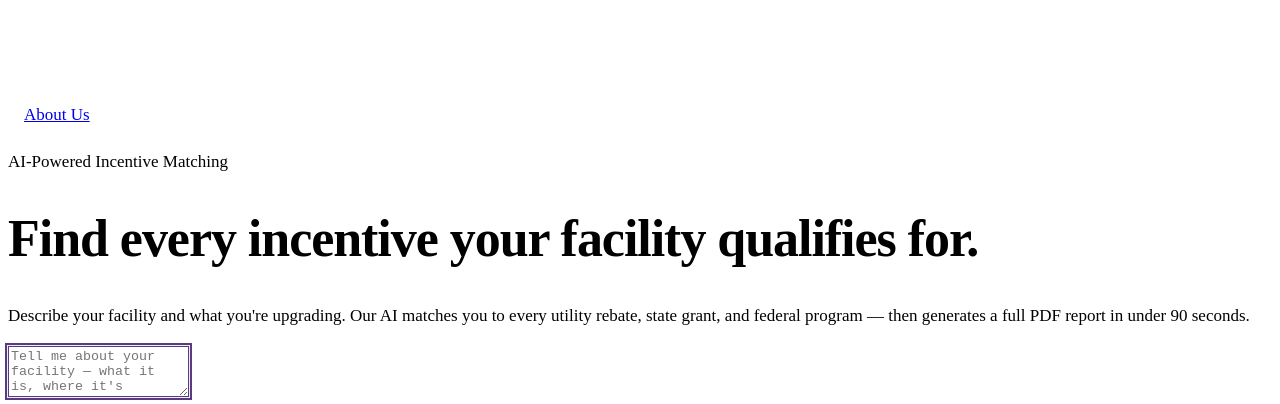
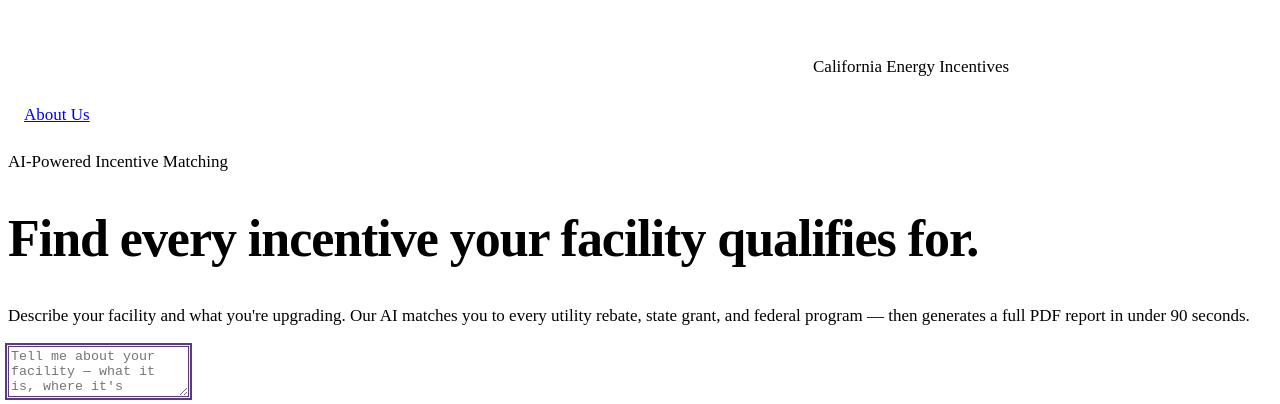
Before and after one commit to EnlightEnergy/incentive-finder, a React (Vite) app in the folder client/: page / in a window 1280 px wide. Shown: the part 368-772 px from the top of the page. Built offline with nearby package versions, Linux system fonts and the light colour scheme.

Commit message:
Update home.tsx

```diff
--- a/client/src/pages/home.tsx
+++ b/client/src/pages/home.tsx
@@ -42,12 +42,13 @@ export default function Home() {
       <div className="min-h-screen flex flex-col bg-[#1C2B5E]">
         {/* Nav */}
         <nav className="flex items-center justify-between px-6 py-4 max-w-6xl mx-auto w-full">
-          <div className="flex items-center">
+        <div className="flex flex-col items-start">
   <img
     src="/Enlighting_Logo_Wh.png"
     alt="Enlighting Energy"
     className="h-[60px] w-auto"
   />
+  <span className="text-white font-bold text-sm tracking-wide mt-1">California Energy Incentives</span>
 </div>
           <div className="flex items-center gap-6">
             <a href="https://enlightingenergy.com" target="_blank" rel="noopener noreferrer" className="text-blue-200 hover:text-white text-sm transition-colors">About Us</a>
```
Lines whose indentation alone changed are shown as unchanged.
